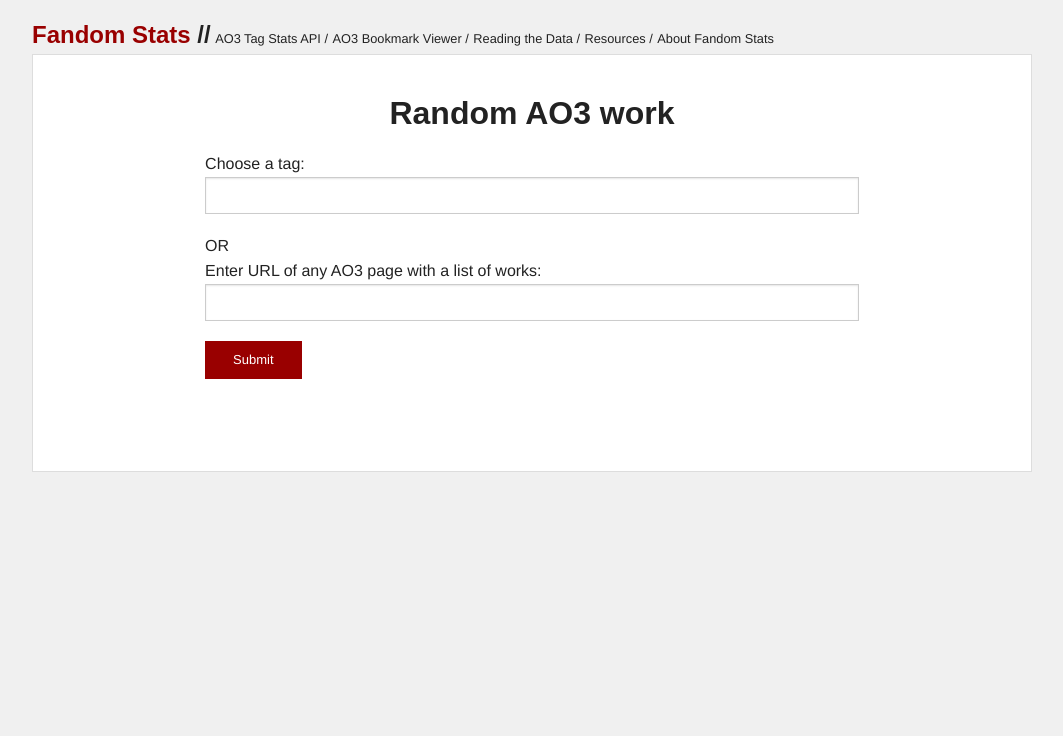
After one commit to esgibter/fandomstats, a Flask app: page /ao3-random-work/ in a window 1280 px wide. The commit adds this page. Shown: the top 736 px of the page, without its empty margins (108-1171 px from the left). Run offline with Flask 2, Linux system fonts and the light colour scheme.

Commit message:
Search and show a random work

```diff
--- a/src/application/api/resource/random_work.py
+++ b/src/application/api/resource/random_work.py
@@ -74,6 +74,8 @@
             work_dict["url"] = f"https://archiveofourown.org{relative_work_path}"
 
             work_dict["author"] = heading_links[1].text
+
+            # FIXME add fandom
 
             words_text = random_work.find("dd",class_="words").text
             work_dict["words"] = int(words_text.replace(",",""))
--- a/src/application/home/__init__.py
+++ b/src/application/home/__init__.py
@@ -19,6 +19,10 @@
 @home.route("/ao3-bookmark-viewer/")
 def bookmark_viewer():
   return render_template('bookmark-viewer.html')
+
+@home.route("/ao3-random-work/")
+def random_work():
+  return render_template('random-work.html')
 
 # AO3 Tag Stats
 
--- a/src/application/home/templates/base.html
+++ b/src/application/home/templates/base.html
@@ -88,7 +88,7 @@
 		</nav>
 		<div id="wrapper">
 			<div class="row">
-				<div id="main" class="large-12 columns {{ page_id|e }}">
+				<div id="main" class="large-12 columns container-main {{ page_id|e }}">
 					<div class="row">
 						{% if ('False'| env('F_STATIC')) == 'True' %}
 						<div id="tmp-notice" class="small-12 columns">
@@ -129,6 +129,8 @@
 	    	<script src="{{ url_for('static', filename='js/homepage.js') }}"></script>
 	    {% elif page_id == 'ao3-tag-stats' %}
 	    	<script src="{{ url_for('static', filename='js/tag-stats.js') }}"></script>
+		{% elif page_id == 'ao3-random-work' %}
+			<script src="{{ url_for('static', filename='js/random-work.js') }}"></script>
 	    {% endif %}
 	    <img id="spinner" src="{{ url_for('static', filename='img/spinner.gif') }}" class="button-message" />
 	    <span id="button-error" class="button-message">&#xd7;</span>
--- /dev/null
+++ b/src/application/home/templates/random-work.html
@@ -0,0 +1,26 @@
+{% extends "base.html" %}
+{% set page_id = "ao3-random-work" %}
+{% set title = "Random AO3 work" %}
+{% block content %}
+	<h2>Random AO3 work</h2>
+    <form id="searchform" class="bigform searchform random-work__form">
+        <p>Choose a tag:<br>
+            <input id="tags" type="text">
+        </p>
+        <div class="row collapse">
+            <div class="medium-12 column">
+                OR
+            </div>
+        </div>
+        <p>Enter URL of any AO3 page with a list of works:<br>
+            <input id="url" type="text">
+        </p>
+        <div class="row collapse">
+            <div class="medium-2 column">
+                <button type="submit" class="small" id="search-btn">Submit</button>
+            </div>
+        </div>
+    </form>
+
+	<div id="random-work">&nbsp;</div>
+{% endblock %}
--- a/src/application/static/css/home.css
+++ b/src/application/static/css/home.css
@@ -6,15 +6,19 @@
 	color:#900;
 }
 
-#main button, #main .button,#main .button:focus {
+.container-main button, .container-main .button,.container-main .button:focus {
 	background-color:#900;
+}
+
+.container-main button:disabled {
+	background-color: rgb(119, 87, 87);
 }
 
 a:hover, a:focus {
 	color:#c00;
 }
 
-#main button:hover,#main .button:hover {
+.container-main button:hover,.container-main .button:hover {
 	background-color:#c00;
 }
 
@@ -55,7 +59,7 @@
 	padding:0.5em;
 }
 
-#main p.intro {
+.container-main p.intro {
 	margin-top:3rem;
 	margin-bottom:2rem;
 }
@@ -134,13 +138,13 @@
 	font-weight:inherit;
 }
 
-#main {
+.container-main {
 	border:1px solid #ddd;
 	background-color:white;
 	padding:2rem;
 }
 
-#main ul {
+.container-main ul {
 	padding-left:1em;
 }
 
@@ -153,7 +157,7 @@
 
 }
 
-#main.homepage hr.splitter {
+.container-main.homepage hr.splitter {
 	width:40%;
 	margin:3rem auto;
 	color:#900;
@@ -165,7 +169,7 @@
 	text-align:center;
 }
 
-#main form.bigform, #main div.bigform {
+.container-main form.bigform, .container-main div.bigform {
 	width:70%;
 	margin:0 auto;
 	margin-top:1rem;
@@ -233,7 +237,7 @@
 }
 /*--------------------------- graph area */
 
-#main-graphs {
+.container-main-graphs {
 	display:block;
 	visibility:hidden;
 }
@@ -244,7 +248,7 @@
 	padding-top:1rem;
 }
 
-#main.ao3-tag-stats #graph-area {
+.container-main.ao3-tag-stats #graph-area {
 	display:block !important;
 	padding-top:0;
 	border:none;
@@ -377,9 +381,54 @@
 	font-size:0.8rem;
 }
 
+/*------------------------------ random work */
 
+.ao3-random-work form.random-work__form {
+	margin-bottom: 1em;
+}
 
+.ao3-random-work .work-card {
+	max-width: 70em;
+	background-color: #f0f0f0;
+	border: 1px solid #ddd;
+	padding: 1em;
+}
 
+.ao3-random-work .work-card__tags {
+	padding: 0;
+	margin: 0;
+	font-size: 0.9em;
+}
 
+.ao3-random-work .work-card__tag {
+	display: inline-block;
+}
 
-/* missing javascript clean-up*/
+.ao3-random-work .word-card__tag--warnings {
+	font-weight:bold;
+}
+
+.ao3-random-work .word-card__tag--relationships {
+	background-color: #ddd;
+	padding: 0 3px;
+}
+
+.ao3-random-work .work-card__title {
+	font-weight:bold;
+}
+
+.ao3-random-work .row.work-controls {
+	margin-top: 1em;
+}
+
+.ao3-random-work .work-controls__redo {
+	background-color: transparent;
+	color: #333;
+}
+
+.ao3-random-work .work-controls__redo:hover,
+.ao3-random-work .work-controls__redo:active,
+.ao3-random-work .work-controls__redo:focus {
+	background-color: transparent;
+	color: #990000;
+}
--- /dev/null
+++ b/src/application/static/js/random-work.js
@@ -0,0 +1,79 @@
+function renderWork(workDiv, work) {
+    workTags = work.tags.map(tag =>{
+        return `<li class="work-card__tag word-card__tag--${tag.type}">${tag.name}</li>`
+    })
+    workCard = $(`<div class="work-card">
+        <h4 class="work-card__heading"><a class="work-card__title" href="${work.url}">${work.title}</a> by ${work.author}</h4>
+        <ul class="work-card__tags">
+        ${workTags.join(', ')}
+        </ul>
+        <hr />
+        <p class="work-card__length>${work.words} words</p>
+        ${work.summary}
+    </div>`)
+    workDiv.append(workCard)
+
+    workControls = $(`<div class="work-controls row collapse">
+        <div class="medium-4 column">
+            <button type="submit" class="small work-controls__redo" id="search-btn">Maybe something else...?</button>
+        </div>
+        <div class="medium-2 column textright">
+            <a href="${work.url}" class="button small">Yes please!</a>
+        </div>
+    </div>`)
+    workControls.find("#search-btn").click(() => {
+        $(".searchform").submit();
+    })
+    workDiv.append(workControls)
+}
+
+$(".searchform").submit(function (e) {
+    e.preventDefault();
+    searchform = $(this);
+    searchform.find(".form-info").remove();
+    workDiv = $("#random-work");
+    workDiv.html("");
+
+    var button = searchform.find("#search-btn");
+    button.prop("disabled", true)
+    var buttonContent = button.html();
+    button.html($("#spinner").clone().show());
+
+    apiUrl = "/api/v1.0/work/random";
+    var searchUrl = $("#url").val();
+    var tagString = $("#tags").val();
+    var tags = tagString.split(",");
+    tags = tags.map(tag => tag.trim())
+
+    main_tag = tags[0];
+    other_tags = tags.slice(1);
+
+    var data = {
+        tag_id: main_tag,
+        other_tag_names: other_tags,
+        url: searchUrl,
+    };
+
+    $.ajax({
+        url: apiUrl,
+        data,
+        success: function (result, status, object) {
+            $("#random-work").show('fast');
+            if (result.item && typeof result.item === 'object') {
+                return renderWork(workDiv, result.item);
+            }
+
+            searchform.append(`<p class="form-info">${error.message}</p>`);
+        },
+        error: function (object, exception) {
+            $("#random-work").html("");
+            var {error = {}} = object;
+            searchform.append(`<p class="form-info">${error.message}</p>`);
+        },
+        complete: function (object, status) {
+            button.html(buttonContent); //loader back to text
+            button.prop("disabled", false)
+        }
+    });
+
+});
```
